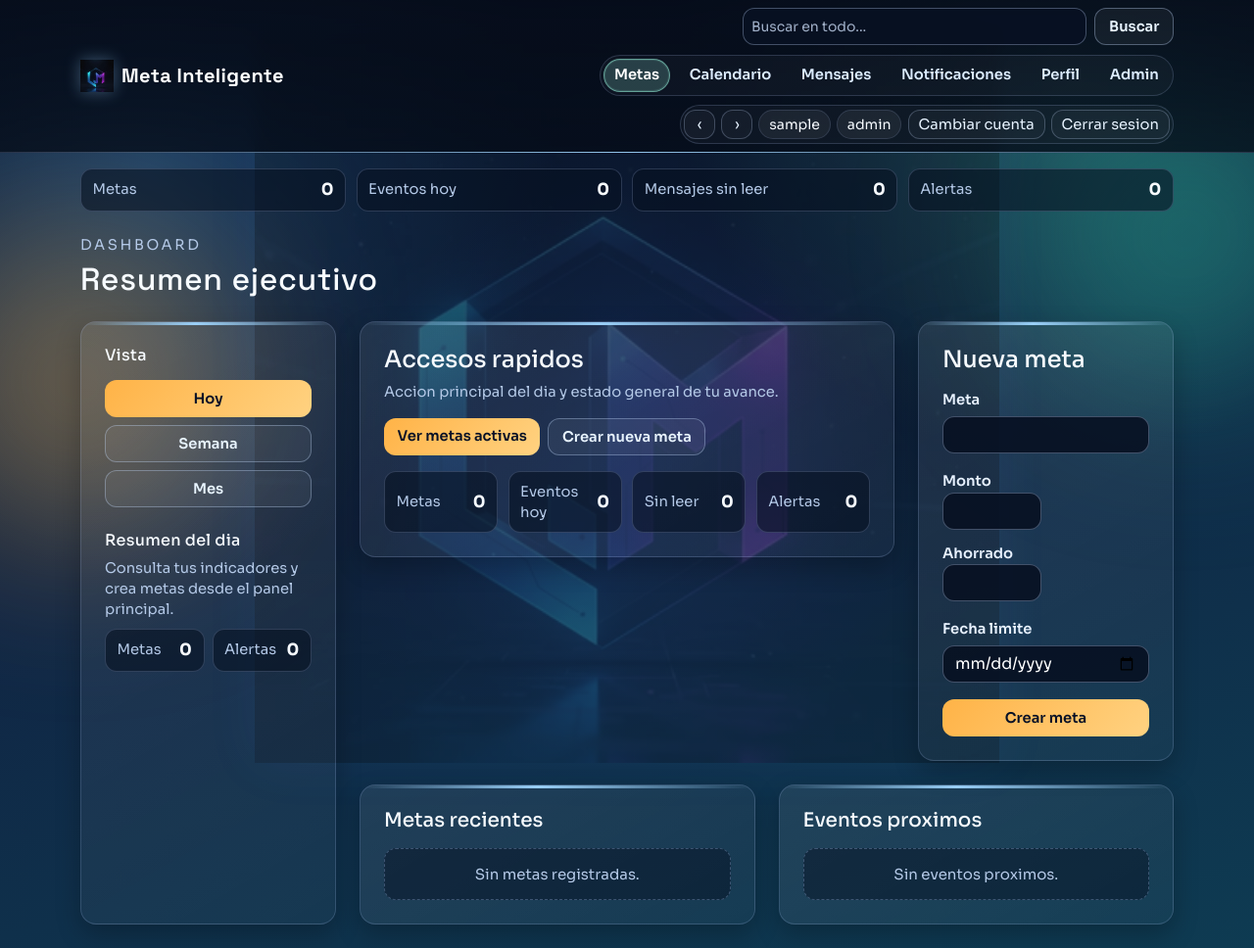
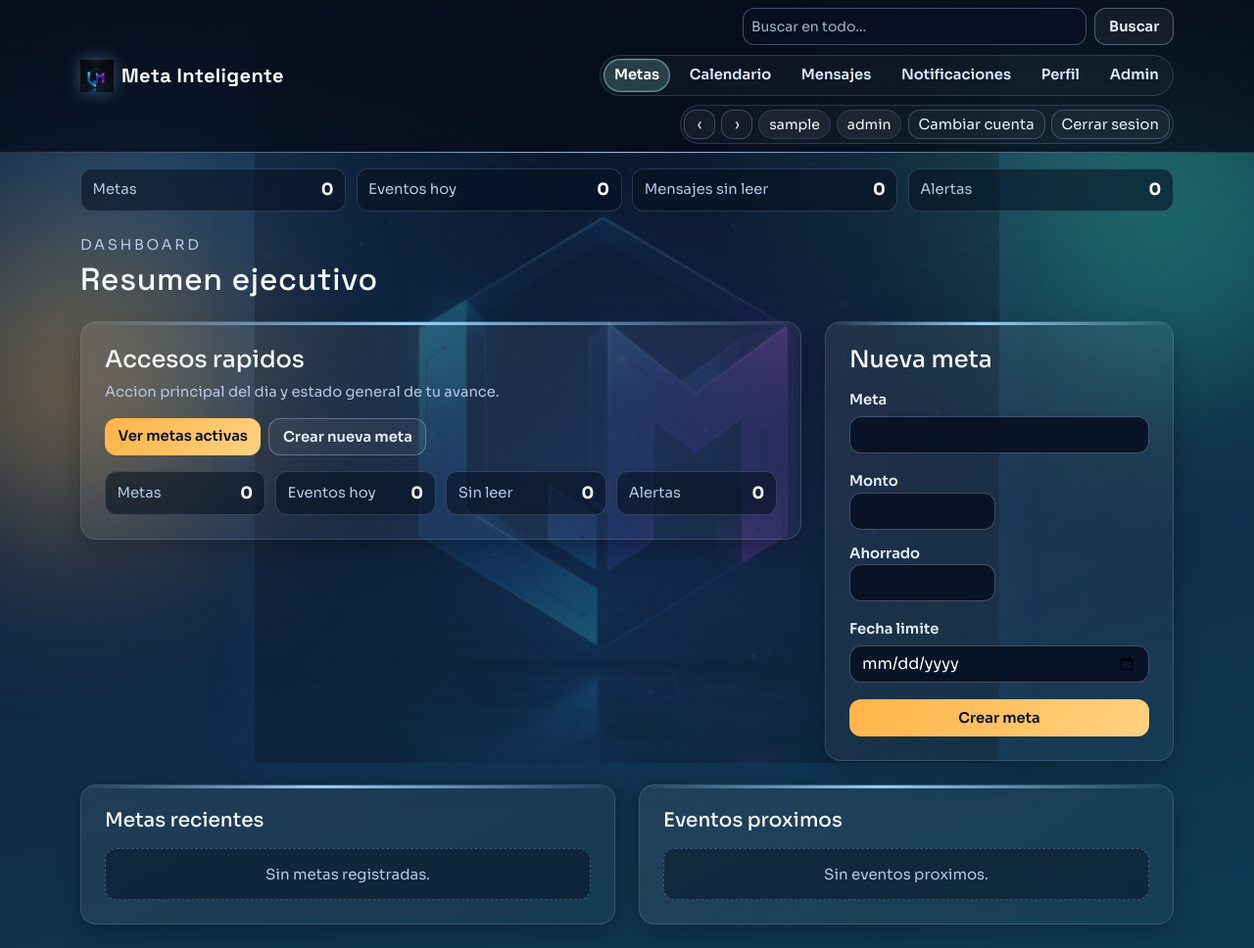
Before and after one commit to sintel-it/meta90_app, a Flask app: page /inicio in a window 1280 px wide. Shown: the whole page at 98% size. Run offline with Flask 3, Linux system fonts and the light colour scheme; the visitor is signed in with stand-in values (Sample User, id 1); data that the repository does not hold is empty.

Commit message:
ui rollback: remove planner side layout and restore clean dashboard composition

```diff
--- a/static/css/app.css
+++ b/static/css/app.css
@@ -821,14 +821,6 @@ body.compact-ui .kpi-strip {
     line-height: 1.3;
 }
 
-.planner-side h6 {
-    letter-spacing: 0.02em;
-}
-
-.planner-side .kpi-strip {
-    grid-template-columns: repeat(2, minmax(0, 1fr));
-    gap: 0.5rem;
-}
 
 .login-account-chooser {
     position: relative;
--- a/templates/base.html
+++ b/templates/base.html
@@ -9,7 +9,7 @@
     <link rel="preconnect" href="https://fonts.gstatic.com" crossorigin>
     <link href="https://fonts.googleapis.com/css2?family=Sora:wght@400;500;600;700;800&family=Space+Grotesk:wght@500;700&display=swap" rel="stylesheet">
     <link href="https://cdn.jsdelivr.net/npm/bootstrap@5.3.2/dist/css/bootstrap.min.css" rel="stylesheet">
-    <link href="{{ url_for('static', filename='css/app.css', v='pro-polish12') }}" rel="stylesheet">
+    <link href="{{ url_for('static', filename='css/app.css', v='pro-polish13') }}" rel="stylesheet">
     <link rel="icon" type="image/png" href="{{ url_for('static', filename='img/logo.png') }}">
 </head>
 {% set endpoint = request.endpoint or '' %}
--- a/templates/metas/inicio.html
+++ b/templates/metas/inicio.html
@@ -8,31 +8,6 @@
     <h2 class="mb-0">Resumen ejecutivo</h2>
 </section>
 
-<section class="row g-4">
-    <div class="col-xl-3" data-reveal>
-        <div class="app-card p-3 p-md-4 planner-side h-100">
-            <h6 class="mb-3">Vista</h6>
-            <div class="d-grid gap-2 mb-4">
-                <button type="button" class="btn app-btn-primary btn-sm">Hoy</button>
-                <button type="button" class="btn app-btn-ghost btn-sm">Semana</button>
-                <button type="button" class="btn app-btn-ghost btn-sm">Mes</button>
-            </div>
-            <h6 class="mb-2">Resumen del dia</h6>
-            <p class="soft-text mb-2">Consulta tus indicadores y crea metas desde el panel principal.</p>
-            <div class="kpi-strip">
-                <div class="kpi-item">
-                    <small class="soft-text">Metas</small>
-                    <strong>{{ kpis.metas_total }}</strong>
-                </div>
-                <div class="kpi-item">
-                    <small class="soft-text">Alertas</small>
-                    <strong>{{ kpis.alertas_total }}</strong>
-                </div>
-            </div>
-        </div>
-    </div>
-
-    <div class="col-xl-9">
 <section class="row g-4 mb-4">
     <div class="col-lg-8" data-reveal>
         <div class="app-card p-4">
@@ -122,6 +97,4 @@
         </div>
     </div>
 </section>
-    </div>
-</section>
 {% endblock %}
```
Lines whose indentation alone changed are shown as unchanged.
